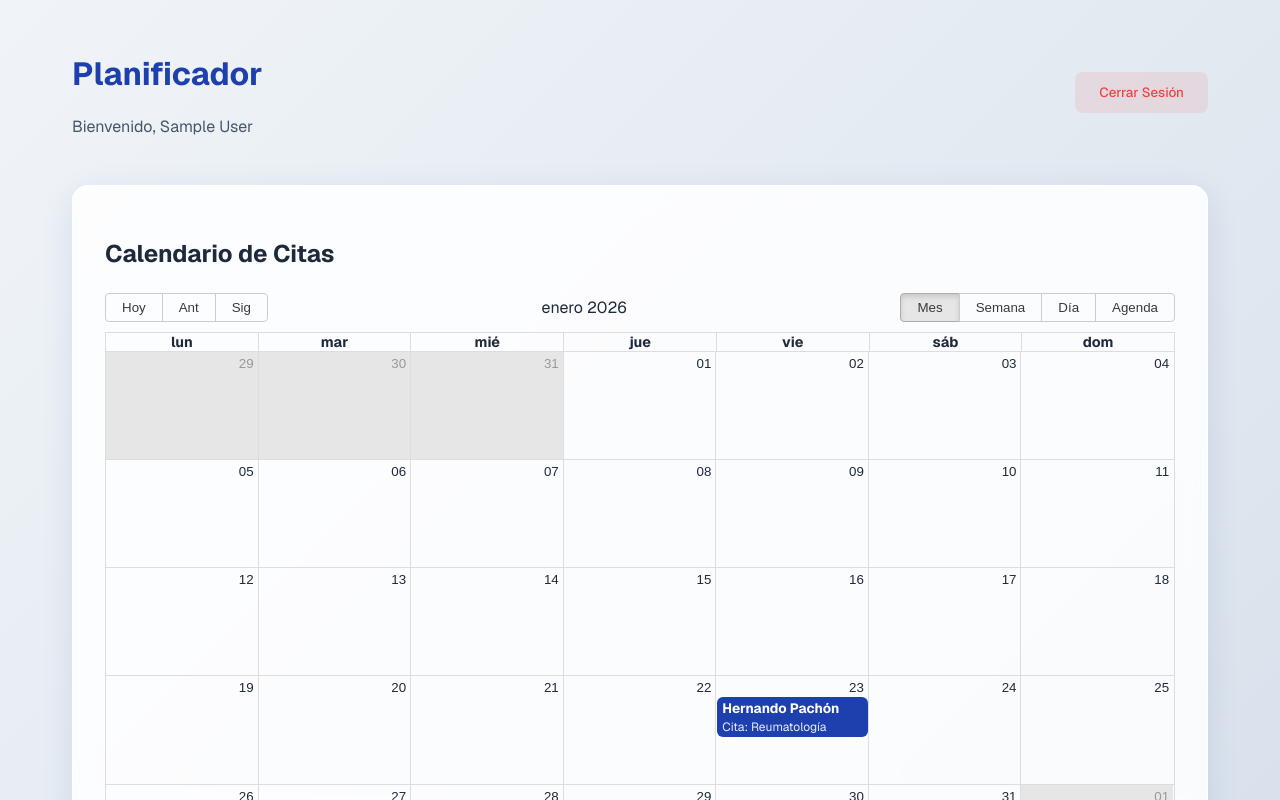
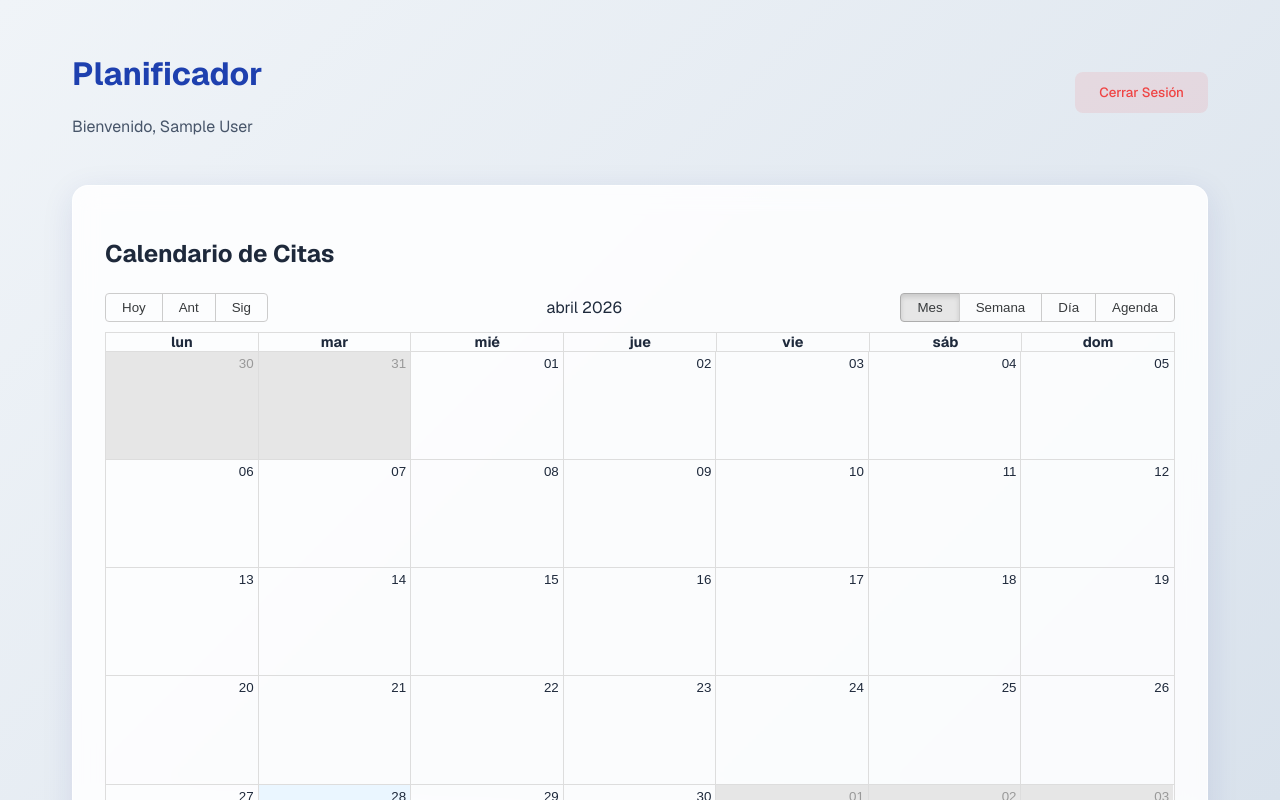
Before and after one commit to juanforo31/planificador-vivanchy, a Next.js app: page / in a window 1280 px wide. Shown: the top 800 px of the page. Built offline with nearby package versions, Linux system fonts and the light colour scheme; sample sign-in values are in the browser's storage.

Commit message:
se agregan validaciones y nuevos usuarios

```diff
--- a/src/app/page.tsx
+++ b/src/app/page.tsx
@@ -26,7 +26,7 @@ export default function Dashboard() {
   const router = useRouter();
   const [mounted, setMounted] = useState(false);
   const [selectedEvent, setSelectedEvent] = useState<AppEvent | null>(null);
-  const [currentDate, setCurrentDate] = useState(new Date(2026, 0, 1));
+  const [currentDate, setCurrentDate] = useState(new Date());
   const [currentView, setCurrentView] = useState<"month" | "week" | "work_week" | "day" | "agenda">("month");
 
   useEffect(() => {
@@ -42,7 +42,11 @@ export default function Dashboard() {
   if (!mounted || isLoading || !user) return null;
 
   // Convert mock events to react-big-calendar format
-  const calendarEvents: CalendarEvent[] = mockEvents.map(event => {
+  const rawEvents = user.role === "admin"
+    ? mockEvents
+    : mockEvents.filter(e => e.patientName === user.name);
+
+  const calendarEvents: CalendarEvent[] = rawEvents.map(event => {
     const [year, month, day] = event.date.split("-").map(Number);
     const [hours, minutes] = event.time.split(":").map(Number);
     const startDate = new Date(year, month - 1, day, hours, minutes);
@@ -140,6 +144,13 @@ export default function Dashboard() {
                 <p><strong>📍 Dirección:</strong> {selectedEvent.address}</p>
                 <p><strong>🤝 Requiere acompañamiento:</strong> {selectedEvent.requiresAccompaniment ? "Sí" : "No"}</p>
                 <p><strong>🚗 Requiere transporte:</strong> {selectedEvent.requiresTransport ? "Sí" : "No"}</p>
+                {selectedEvent.requiresTransport && (
+                  <div style={{ padding: "0.8rem", background: "rgba(30, 64, 175, 0.05)", borderRadius: "8px", borderLeft: "4px solid var(--primary)", marginTop: "0.5rem" }}>
+                    <p style={{ marginBottom: "0.3rem" }}>🧑‍✈️ <strong>Conductor:</strong> {selectedEvent.transportDriver || "Pendiente"}</p>
+                    <p style={{ marginBottom: "0.3rem" }}>🚘 <strong>Placa:</strong> {selectedEvent.transportPlate || "Pendiente"}</p>
+                    <p>⏰ <strong>Hora de recogida:</strong> {selectedEvent.transportTime || "Pendiente"}</p>
+                  </div>
+                )}
               </div>
 
               <div style={{ marginTop: "2rem", display: "flex", justifyContent: "flex-end" }}>
--- a/src/context/AuthContext.tsx
+++ b/src/context/AuthContext.tsx
@@ -21,7 +21,8 @@ const AuthContext = createContext<AuthContextType | undefined>(undefined);
 
 const MOCK_USERS = [
   { email: "admin@test.com", password: "password", name: "Administrador", role: "admin" as UserRole },
-  { email: "usuario@test.com", password: "password", name: "Empleado", role: "user" as UserRole },
+  { email: "hernando@test.com", password: "password", name: "Hernando Pachón", role: "user" as UserRole },
+  { email: "maria@test.com", password: "password", name: "María López", role: "user" as UserRole },
 ];
 
 export const AuthProvider: React.FC<{ children: React.ReactNode }> = ({ children }) => {
--- a/src/data/mockEvents.ts
+++ b/src/data/mockEvents.ts
@@ -7,18 +7,24 @@ export interface Event {
   address: string;
   requiresAccompaniment: boolean;
   requiresTransport: boolean;
+  transportDriver?: string;
+  transportPlate?: string;
+  transportTime?: string;
 }
 
 export const mockEvents: Event[] = [
   {
     id: "1",
     patientName: "Hernando Pachón",
-    date: "2026-01-23", // Assuming current year based on user data
+    date: "2026-01-23",
     time: "09:00",
     title: "Cita: Reumatología",
     address: "Dir.: Calle 118 # 19 - 52 Cons. 504 Edif. Acocentro",
     requiresAccompaniment: true,
     requiresTransport: true,
+    transportDriver: "Carlos Gómez",
+    transportPlate: "DEF-456",
+    transportTime: "08:15",
   },
   {
     id: "2",
@@ -29,6 +35,9 @@ export const mockEvents: Event[] = [
     address: "Dir.: Av. 15 No. 118-03 Cons. 302",
     requiresAccompaniment: true,
     requiresTransport: true,
+    transportDriver: "Luis Ramírez",
+    transportPlate: "GHI-789",
+    transportTime: "13:45",
   },
   {
     id: "3",
@@ -39,5 +48,8 @@ export const mockEvents: Event[] = [
     address: "Clínica del Country, Cons. 210",
     requiresAccompaniment: false,
     requiresTransport: true,
+    transportDriver: "Ana Martínez",
+    transportPlate: "XYZ-123",
+    transportTime: "09:20",
   }
 ];
```
